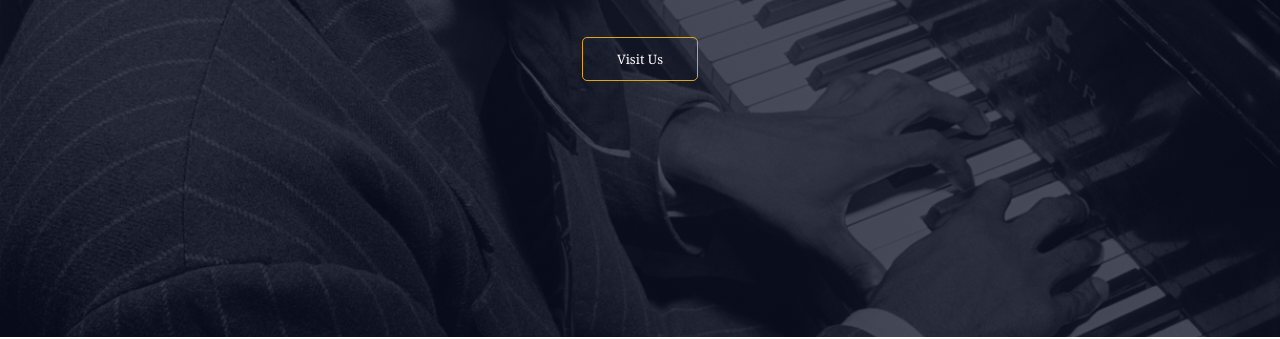
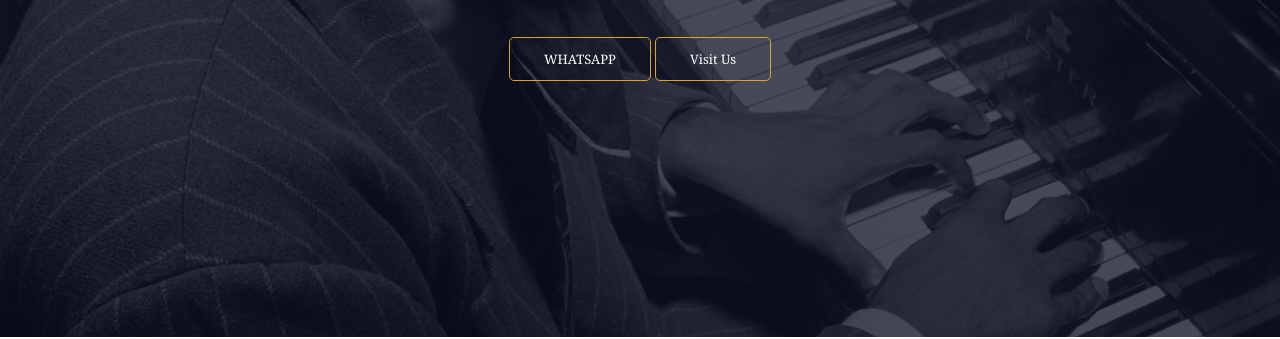
Before and after one commit to Joshpee22/Psalmtox_Institute, a plain HTML site: page index.html in a window 1280 px wide. Shown: the part 463-802 px from the top of the page. Drawn offline with nearby package versions, Linux system fonts and the light colour scheme.

Commit message:
Update index.html

```diff
--- a/index.html
+++ b/index.html
@@ -70,6 +70,7 @@
             Our experienced faculty will guide you through performance, theory, composition,
             <br> and industry insights, preparing you for a successful career in our music school
           </p>
+           <a href="https://wa.me/c/2348157977458" class="hero-btn">WHATSAPP</a>
           <a href="#" class="hero-btn">Visit Us</a>
         </div>
       </section>
```
